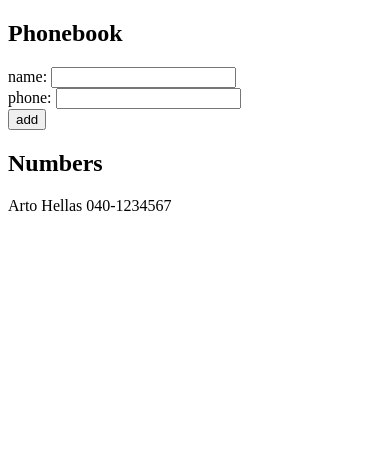
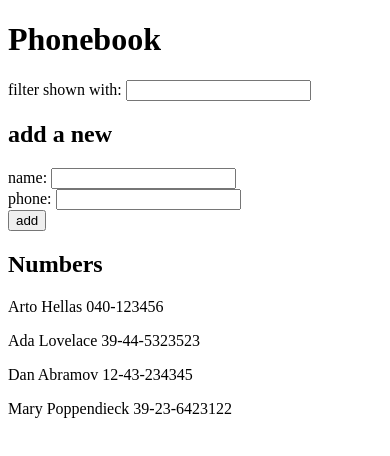
Before and after one commit to FranciscoMilani/Full-Stack-Open, a React (Vite) app in the folder part_2/phonebook/: page / in a window 390 px wide. Shown: the top 456 px of the page. Built offline with nearby package versions, Linux system fonts and the light colour scheme.

Commit message:
2.9 phonebook

```diff
--- a/part_2/phonebook/src/App.jsx
+++ b/part_2/phonebook/src/App.jsx
@@ -2,11 +2,19 @@
 import { nanoid } from "nanoid";
 
 const App = () => {
-    const [persons, setPersons] = useState([
-        { name: "Arto Hellas", phone: "040-1234567" },
-    ]);
     const [newName, setNewName] = useState("");
     const [newPhone, setNewPhone] = useState("");
+    const [filter, setFilter] = useState("");
+    const [persons, setPersons] = useState([
+        { name: "Arto Hellas", number: "040-123456", id: 1 },
+        { name: "Ada Lovelace", number: "39-44-5323523", id: 2 },
+        { name: "Dan Abramov", number: "12-43-234345", id: 3 },
+        { name: "Mary Poppendieck", number: "39-23-6423122", id: 4 },
+    ]);
+
+    let filteredPeople = persons.filter((x) =>
+        x.name.toLowerCase().includes(filter.toLowerCase())
+    );
 
     const addNumberHandler = (event) => {
         event.preventDefault();
@@ -19,7 +27,7 @@
 
         const newNameObj = {
             name: newName,
-            phone: newPhone,
+            number: newPhone,
         };
 
         setPersons(persons.concat(newNameObj));
@@ -35,13 +43,22 @@
         setNewPhone(event.target.value);
     };
 
+    const setFilterHandler = (event) => {
+        setFilter(event.target.value);
+    };
+
     return (
         <div>
-            <h2>Phonebook</h2>
+            <h1>Phonebook</h1>
+            <div>
+                <label htmlFor="filter">filter shown with: </label>
+                <input id="filter" value={filter} onChange={setFilterHandler} />
+            </div>
+            <h2>add a new</h2>
             <form onSubmit={addNumberHandler}>
                 <div>
                     <div>
-                        <label for="name">name: </label>
+                        <label htmlFor="name">name: </label>
                         <input
                             id="name"
                             value={newName}
@@ -50,7 +67,7 @@
                     </div>
 
                     <div>
-                        <label for="phone">phone: </label>
+                        <label htmlFor="phone">phone: </label>
                         <input
                             id="phone"
                             value={newPhone}
@@ -62,12 +79,10 @@
                     <button type="submit">add</button>
                 </div>
             </form>
-
             <h2>Numbers</h2>
-
-            {persons.map((x) => (
+            {filteredPeople.map((x) => (
                 <p key={nanoid()}>
-                    {x.name} {x.phone}
+                    {x.name} {x.number}
                 </p>
             ))}
         </div>
```
